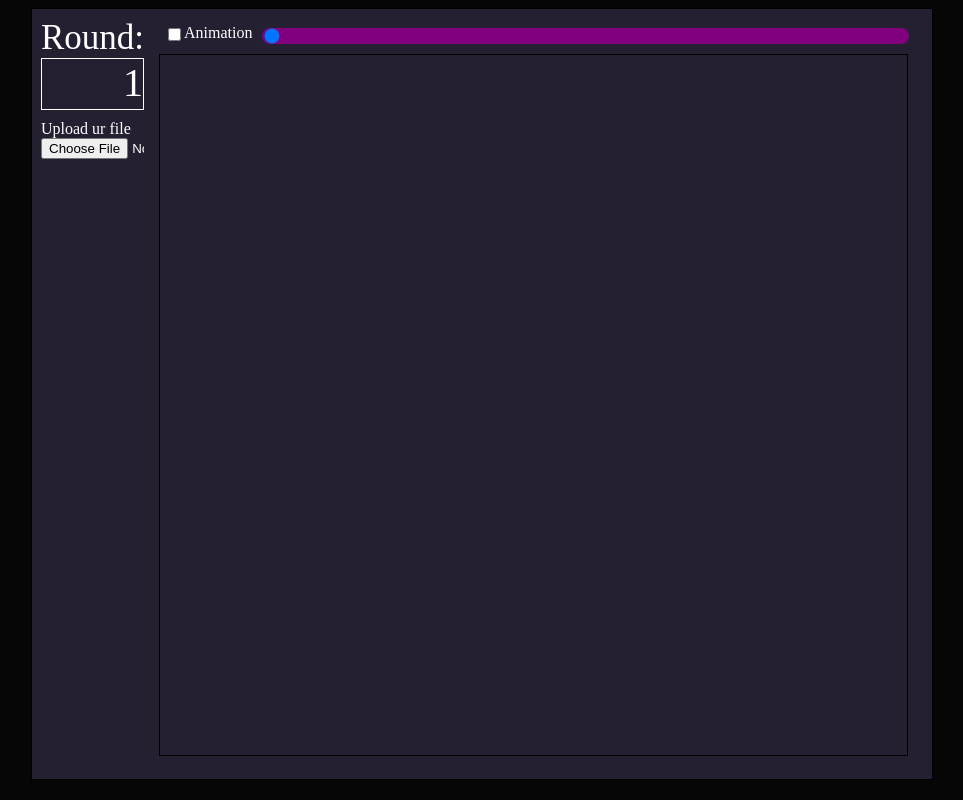
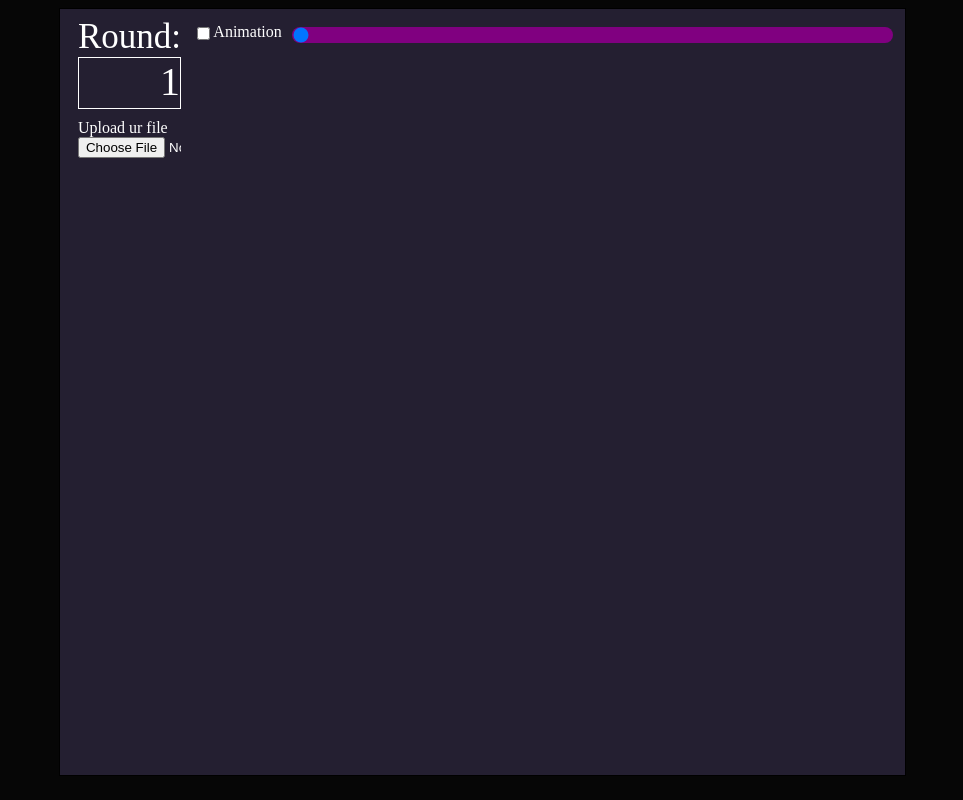
Before and after one commit to Javier0003/domains-web-viewer, a React (Vite) app: page / in a window 1280 px wide. Shown: the whole page, without its empty margins (158-1121 px from the left). Built offline with nearby package versions, Linux system fonts and the light colour scheme; the HTML template or start-up script is replaced by a standard one.

Commit message:
fixed the size of canvas so it can fit properly

```diff
--- a/src/component/canvas.tsx
+++ b/src/component/canvas.tsx
@@ -56,6 +56,7 @@ const bonusColor = 'rgb(200,0,0)'
 export function Canvas({ rows, cols, board }: gameInfo) {
   // Create a reference to the canvas element
   const canvasRef = useRef<HTMLCanvasElement | null>(null)
+  // console.log(canvasRef)
   useEffect(() => {
     const canvas = canvasRef.current
     if (!canvas) {
@@ -89,8 +90,6 @@ function paint(canvasRef) {
   const context = canvas.getContext('2d')
   if (!context) return
 
-  console.log('paint')
-
   context.clearRect(0, 0, canvas.width, canvas.height)
   context.fillStyle = 'black'
   context.fillRect(0, 0, tileSize * colsC, tileSize * rowsC)
@@ -109,15 +108,14 @@ function paintTile(sq: Square, x: number, y: number, canvasRef) {
 
   paintSquare(sqColor, x, y, canvasRef)
 
-
   let uColor
 
   if (sq.unit >= UnitCodes.OWN0 && sq.unit <= UnitCodes.OWN3) {
     uColor = unitColors[sq.unit - UnitCodes.OWN0]
-    paintUnit(uColor, x, y,canvasRef)
+    paintUnit(uColor, x, y, canvasRef)
   } else if (sq.unit >= UnitCodes.OWN0UP && sq.unit <= UnitCodes.OWN3UP) {
     uColor = upgradedColors[sq.unit - UnitCodes.OWN0UP]
-    paintUnit(uColor, x, y,canvasRef)
+    paintUnit(uColor, x, y, canvasRef)
   } else if (sq.unit >= UnitCodes.BUBBLE0 && sq.unit <= UnitCodes.BUBBLE3) {
     uColor = upgradedColors[sq.unit - UnitCodes.BUBBLE0]
     paintBubble(uColor, x, y, canvasRef)
@@ -125,7 +123,6 @@ function paintTile(sq: Square, x: number, y: number, canvasRef) {
     uColor = bonusColor
     paintBonus(uColor, x, y, canvasRef)
   }
-
 }
 function paintSquare(col: string, x: number, y: number, canvasRef) {
   const canvas = canvasRef.current
@@ -155,7 +152,7 @@ function onWindowResize(canvasRef) {
   const context = canvas.getContext('2d')
   if (!context) return
 
-  const size = Math.min(document.body.offsetWidth, document.body.offsetHeight)
+  const size = 700
   canvas.width = size
   canvas.height = size
 
--- a/src/styles/body.module.css
+++ b/src/styles/body.module.css
@@ -1,8 +1,8 @@
 .container{
   border: 1px solid black;
   margin: auto;
-  width: 50%;
-  min-width: 900px;
+  width: 44.3%;
+  min-width: 845px;
   min-height: 700px;
   background-color: rgb(36, 31, 49);
   display: flex;
--- a/src/styles/canvas.module.css
+++ b/src/styles/canvas.module.css
@@ -1,5 +1,4 @@
 .container{
-  border: 1px solid black;
   width: 100%;
   height: 700px;
   margin: 10px 10px 10px 10px;
--- a/src/styles/leftPannel.module.css
+++ b/src/styles/leftPannel.module.css
@@ -6,6 +6,7 @@
   display: flex;
   flex-direction: column;
   flex-wrap: wrap;
+  margin-left: 10px;
 }
 
 .roundCount{
```
